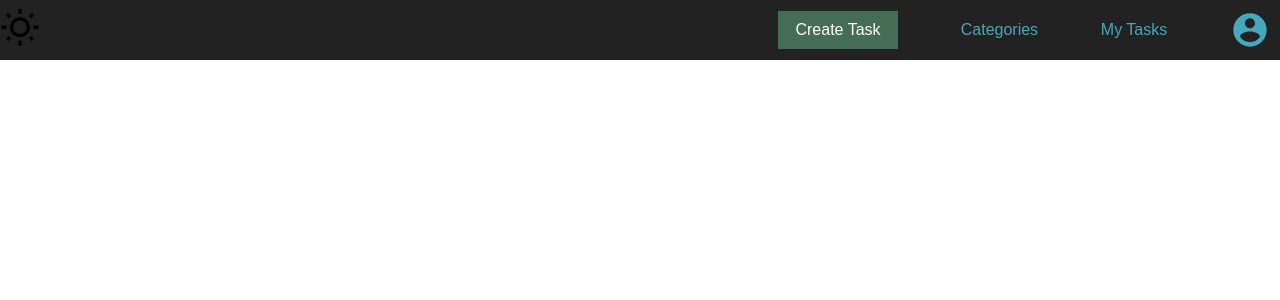
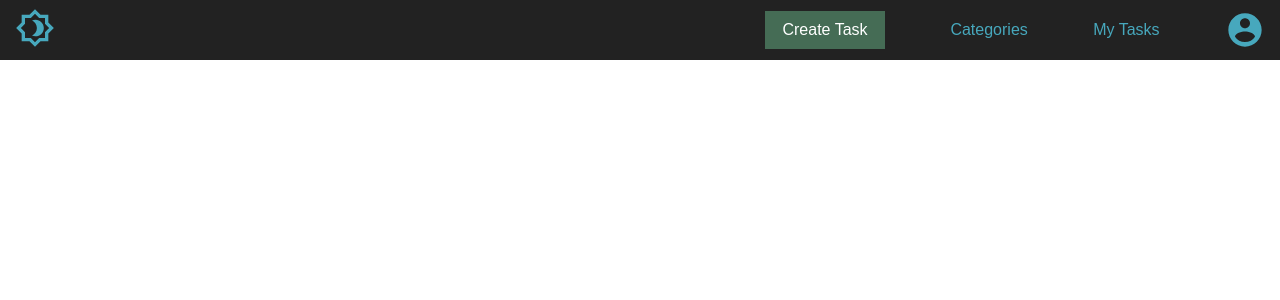
Before and after one commit to seba-nigu/react-todo-list, a React (Create React App) app: page / in a window 1280 px wide. Shown: the top 300 px of the page. Built offline with nearby package versions, Linux system fonts and the light colour scheme.

Commit message:
added darkmode icon, fixed everything for light and darkmode, changed some paddings

```diff
--- a/src/Components/Navbar/Navbar.js
+++ b/src/Components/Navbar/Navbar.js
@@ -1,26 +1,59 @@
-import { AccountCircle, WbSunnyOutlined } from "@material-ui/icons";
+import {
+  AccountCircle,
+  WbSunnyOutlined,
+  Brightness4Outlined,
+} from "@material-ui/icons";
 import React from "react";
+
 import MainButton from "../MainButton/MainButton";
 import "./style.css";
 import { lightTheme, darkTheme } from "../../themes/theme.js";
 
 function Navbar(props) {
+  let icon = (
+    <AccountCircle
+      style={{
+        cursor: "pointer",
+        fontSize: "40px",
+      }}
+      onClick={changeTheme}
+    />
+  );
   function changeTheme() {
-    if (props.theme === darkTheme) props.setTheme(lightTheme);
-    else props.setTheme(darkTheme);
+    if (props.theme === darkTheme) {
+      props.setTheme(lightTheme);
+    } else {
+      props.setTheme(darkTheme);
+    }
+  }
+
+  if (props.theme === lightTheme) {
+    icon = (
+      <WbSunnyOutlined
+        style={{
+          cursor: "pointer",
+          fontSize: "40px",
+          color: props.theme.normalText,
+        }}
+        onClick={changeTheme}
+      />
+    );
+  } else {
+    icon = (
+      <Brightness4Outlined
+        style={{
+          cursor: "pointer",
+          fontSize: "40px",
+          color: props.theme.normalText,
+        }}
+        onClick={changeTheme}
+      />
+    );
   }
 
   return (
     <div className="Navbar">
-      <div className="navbar-left-part">
-        <WbSunnyOutlined
-          style={{
-            cursor: "pointer",
-            fontSize: "40px",
-          }}
-          onClick={changeTheme}
-        />
-      </div>
+      <div className="navbar-left-part">{icon}</div>
       <div className="navbar-right-part">
         <MainButton
           text={"Create Task"}
--- a/src/Components/Navbar/style.css
+++ b/src/Components/Navbar/style.css
@@ -1,6 +1,7 @@
 .Navbar {
   display: flex;
   align-items: center;
+  padding: 0 15px;
 }
 
 .navbar-right-part {
@@ -8,7 +9,7 @@
   justify-content: space-between;
   align-items: center;
   width: 40%;
-  padding: 10px;
+  padding: 10px 0;
 }
 
 .navbar-left-part {
```
